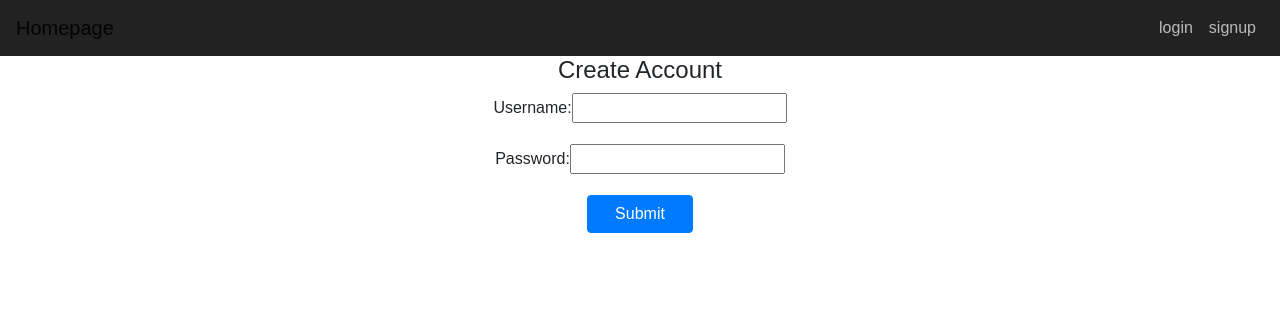
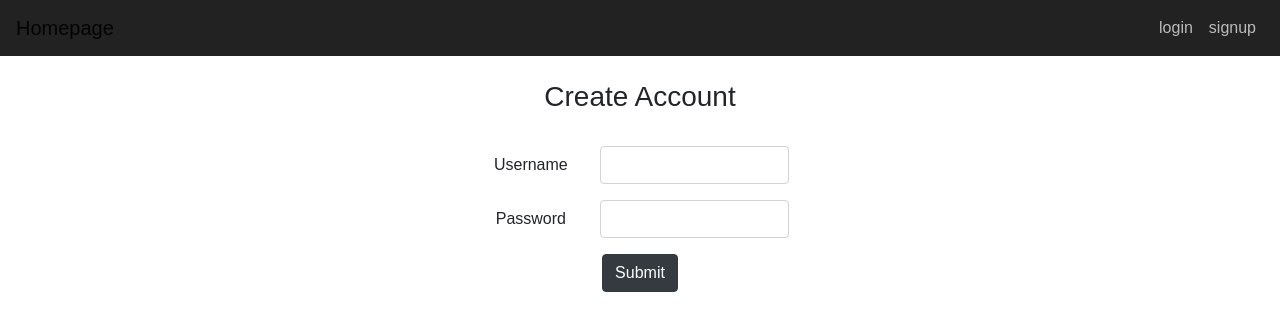
Before and after one commit to agtravis/book-it-yourself, a React (Create React App) app in the folder client/: page /signup in a window 1280 px wide. Shown: the top 330 px of the page. Built offline with nearby package versions, Linux system fonts and the light colour scheme; no server answers.

Commit message:
login/signup forms changed with react bootstrap

```diff
--- a/client/src/App.js
+++ b/client/src/App.js
@@ -5,7 +5,7 @@ import { Route, Link } from 'react-router-dom'
 // components
 import Signup from './components/sign-up'
 import LoginForm from './components/login-form'
-import Navbar from './components/navbar'
+import NavigationBar from './components/navbar'
 import Home from './components/home'
 
 class App extends Component {
@@ -54,7 +54,7 @@ class App extends Component {
     return (
       <div className="App">
 
-        <Navbar updateUser={this.updateUser} loggedIn={this.state.loggedIn} />
+        <NavigationBar updateUser={this.updateUser} loggedIn={this.state.loggedIn} />
         {/* greet user if logged in: */}
         {this.state.loggedIn &&
           <p>Logged in as: {this.state.username}</p>
--- a/client/src/components/login-form.js
+++ b/client/src/components/login-form.js
@@ -1,6 +1,7 @@
-import React, { Component } from 'react'
-import { Redirect } from 'react-router-dom'
-import axios from 'axios'
+import React, { Component } from 'react';
+import { Redirect } from 'react-router-dom';
+import axios from 'axios';
+import { Form, Button, Row, Col } from 'react-bootstrap';
 
 class LoginForm extends Component {
     constructor() {
@@ -34,12 +35,10 @@ class LoginForm extends Component {
                 console.log('login response: ')
                 console.log(response)
                 if (response.status === 200) {
-                    // update App.js state
                     this.props.updateUser({
                         loggedIn: true,
                         username: response.data.username
                     })
-                    // update the state to redirect to home
                     this.setState({
                         redirectTo: '/'
                     })
@@ -56,38 +55,31 @@ class LoginForm extends Component {
             return <Redirect to={{ pathname: this.state.redirectTo }} />
         } else {
             return (
-                <div>
-                    <h4>Login Page</h4>
-                    <form className="form-horizontal">
-                        <div className="form-group">
-                            <label for="exampleInputUsername1">Username: </label>
-                            <input className="form-input"
-                                type="text"
-                                id="username"
-                                name="username"
-                                value={this.state.username}
-                                onChange={this.handleChange}
-                            />
-                        </div>
-                        <div className="form-group">
-                            <label for="exampleInputPassword1">Password: </label>
-                            <input className="form-input"
-                                type="password"
-                                name="password"
-                                value={this.state.password}
-                                onChange={this.handleChange}
-                            />
-                        </div>
-                        <div className="form-group ">
-                            <div className="col-7"></div>
-                            <button
-                                className="btn btn-primary col-1 col-mr-auto"
+                <Form>
+                    <br></br>
+                    <h3>Login Page</h3>
+                    <br></br>
+                    <Form.Group as={Row} controlId="formPlaintextUsername" className="justify-content-center">
+                        <Form.Label column sm="1">
+                            Username
+                        </Form.Label>
+                        <Col sm="2">
+                            <Form.Control type="text" id="username" name="username" value={this.state.username} onChange={this.handleChange}/>
+                        </Col>
+                    </Form.Group>
 
-                                onClick={this.handleSubmit}
-                                type="submit">Submit</button>
-                        </div>
-                    </form>
-                </div>
+                    <Form.Group as={Row} controlId="formPlaintextPassword" className="justify-content-center">
+                        <Form.Label column sm="1">
+                            Password
+                        </Form.Label>
+                        <Col sm="2">
+                            <Form.Control type="password" name="password" value={this.state.password} onChange={this.handleChange}/>
+                        </Col>
+                    </Form.Group>
+                    <Button variant="dark" type="submit" onClick={this.handleSubmit}>
+                        Submit
+                    </Button>
+                </Form>
             )
         }
     }
--- a/client/src/components/sign-up.js
+++ b/client/src/components/sign-up.js
@@ -1,6 +1,7 @@
-import React, { Component } from 'react'
-import axios from 'axios'
-import { Redirect } from 'react-router-dom'
+import React, { Component } from 'react';
+import { Redirect } from 'react-router-dom';
+import axios from 'axios';
+import { Form, Button, Row, Col } from 'react-bootstrap';
 
 class Signup extends Component {
 	constructor() {
@@ -51,39 +52,31 @@ render() {
 		return <Redirect to={{ pathname: this.state.redirectTo }} />
 	}
 	return (
-		<div className="SignupForm">
-			<h4>Create Account</h4>
-			<form className="form-horizontal">
-				<div className="form-group">
-					<label for="exampleInputUsername1">Username: </label>
-					<input className="form-input"
-						type="text"
-						id="username"
-						name="username"
-						value={this.state.username}
-						onChange={this.handleChange}
-					/>
-				</div>
-				<div className="form-group">
-					<label for="exampleInputPassword1">Password: </label>
-					<input className="form-input"
-						type="password"
-						name="password"
-						value={this.state.password}
-						onChange={this.handleChange}
-					/>
-				</div>
-				<div className="form-group ">
-					<div className="col-7"></div>
-					<button
-						className="btn btn-primary col-1 col-mr-auto"
-						onClick={this.handleSubmit}
-						type="submit"
-					>Submit</button>
-				</div>
-			</form>
-		</div>
+		<Form>
+			<br></br>
+			<h3>Create Account</h3>
+			<br></br>
+			<Form.Group as={Row} controlId="formPlaintextUsername" className="justify-content-center">
+				<Form.Label column sm="1">
+					Username
+				</Form.Label>
+				<Col sm="2">
+					<Form.Control type="text" id="username" name="username" value={this.state.username} onChange={this.handleChange}/>
+				</Col>
+			</Form.Group>
 
+			<Form.Group as={Row} controlId="formPlaintextPassword" className="justify-content-center">
+				<Form.Label column sm="1">
+					Password
+				</Form.Label>
+				<Col sm="2">
+					<Form.Control type="password" name="password" value={this.state.password} onChange={this.handleChange}/>
+				</Col>
+			</Form.Group>
+			<Button variant="dark" type="submit" onClick={this.handleSubmit}>
+				Submit
+			</Button>
+		</Form>
 	)
 }
 }
```
